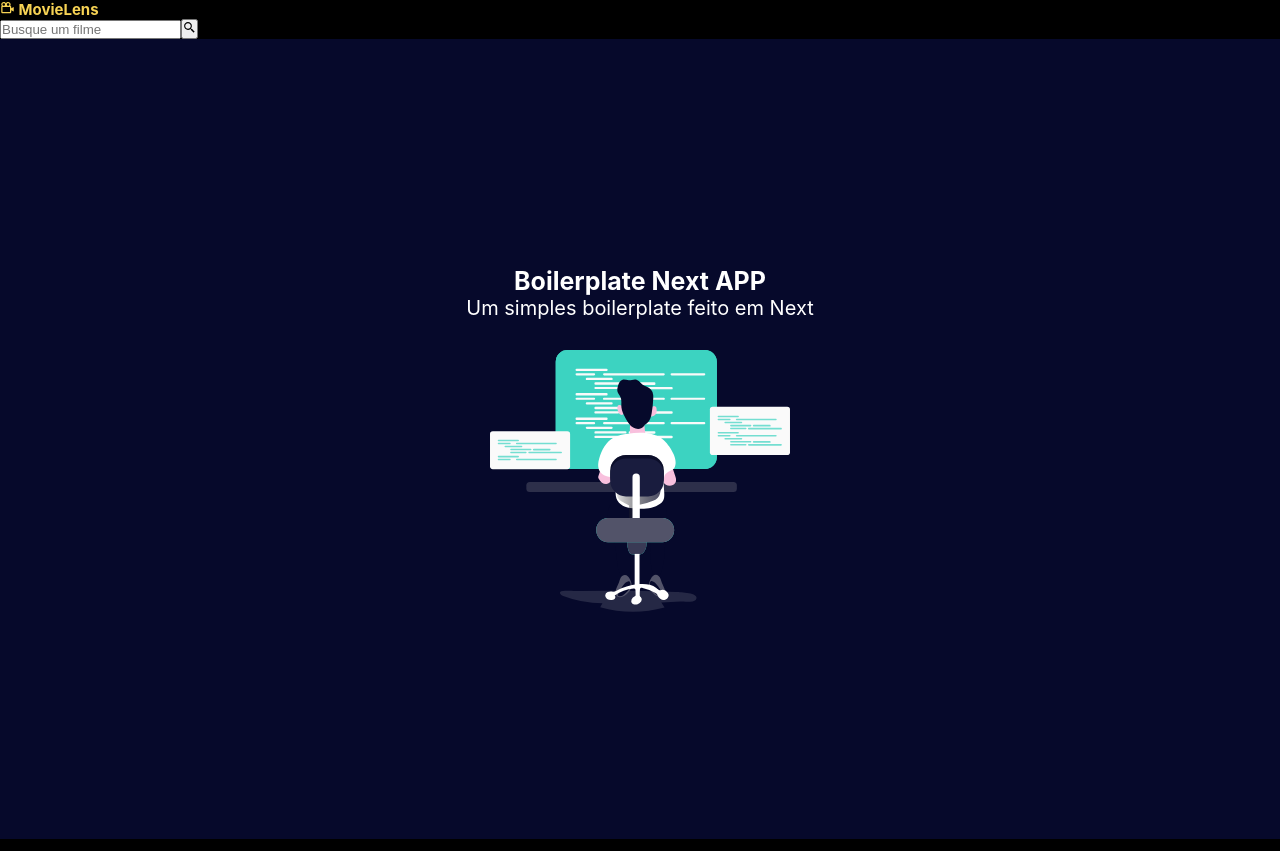
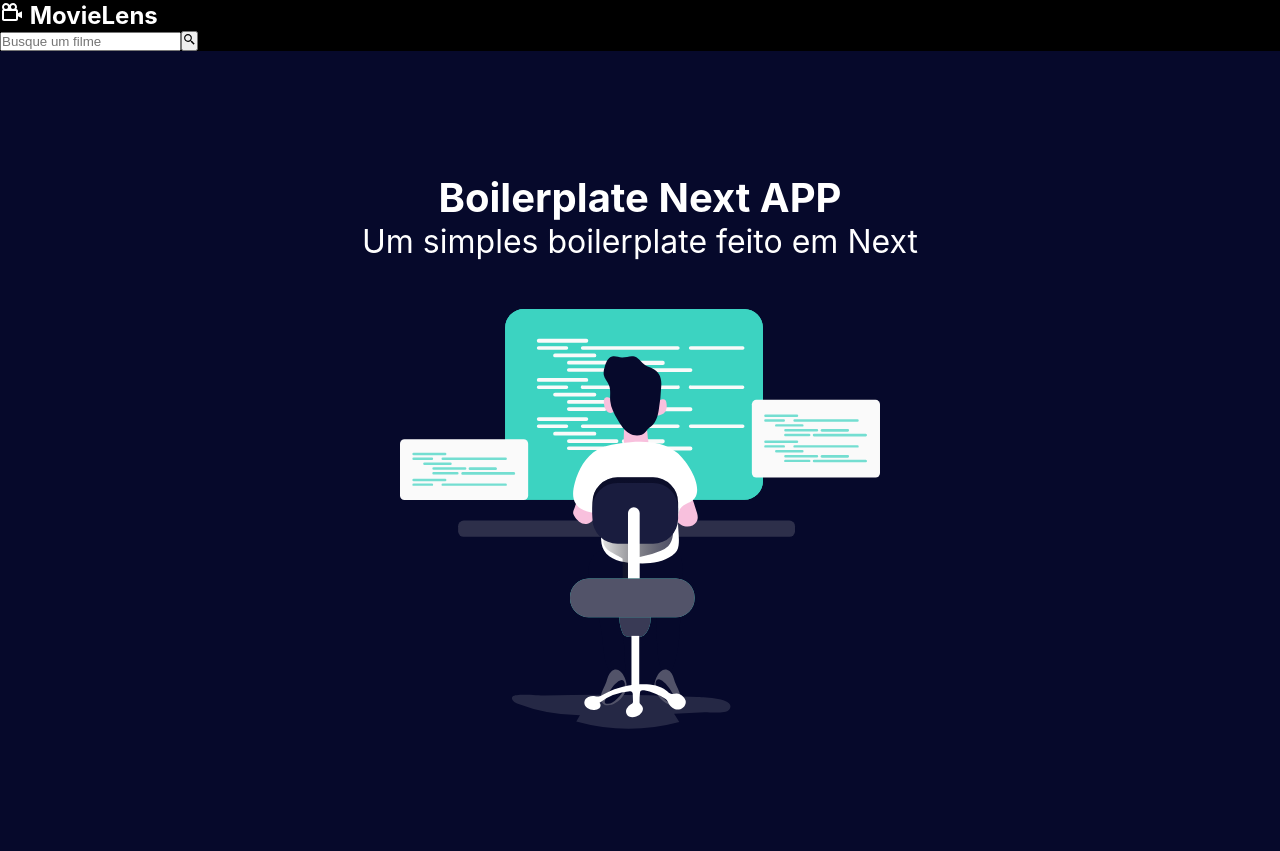
Before and after one commit to MarcosOliveir4/MovieLens, a Next.js app: page / in a window 1280 px wide. Built offline with nearby package versions, Linux system fonts and the light colour scheme.

Commit message:
styles: creating file the style global

```diff
--- a/package.json
+++ b/package.json
@@ -12,6 +12,7 @@
     "test": "jest --passWithNoTests --maxWorkers=50%",
     "test:watch": "jest --watch --maxWorkers=25%",
     "test:ci": "jest --runInBand",
+    "test:coverage": "jest --coverage",
     "storybook": "storybook dev -p 6006",
     "build-storybook": "storybook build",
     "generate": "plop --plopfile generators/plopfile.js"
--- a/src/styles/global.ts
+++ b/src/styles/global.ts
@@ -10,7 +10,7 @@
   }
 
   html{
-    font-size: 62.5%; // 1rem = 10px
+    // font-size: 62.5%; // 1rem = 10px
   }
   html, body, #__next {
     height: 100vh;
--- a/src/styles/theme.ts
+++ b/src/styles/theme.ts
@@ -1,10 +1,12 @@
 const Theme = {
   background: '#000',
   colors: {
-    warning: '#f7d354',
-    darkWarning: '#b8930c',
+    yellow: '#f7d354',
+    darkYellow: '#b8930c',
 
-    fontColor: '#fff'
+    fontColor: '#fff',
+    softBlack: '#121212',
+    black: '#000'
   }
 }
 
```
